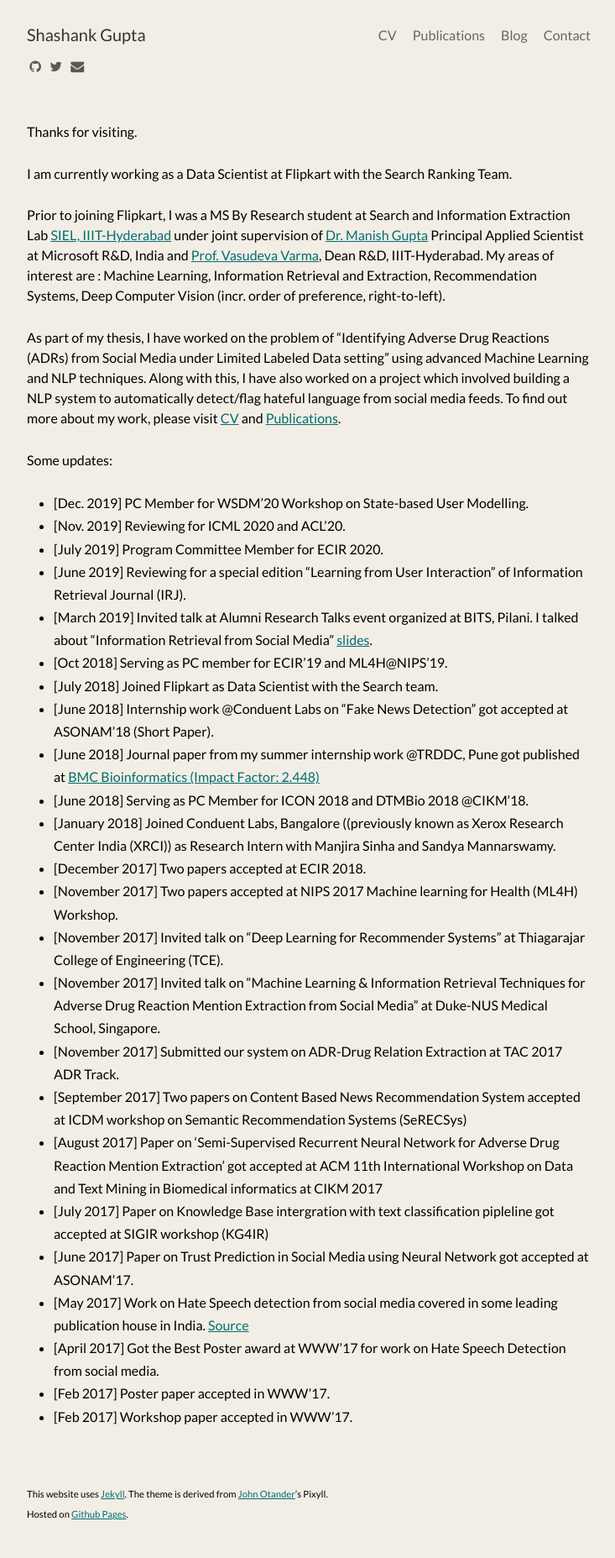
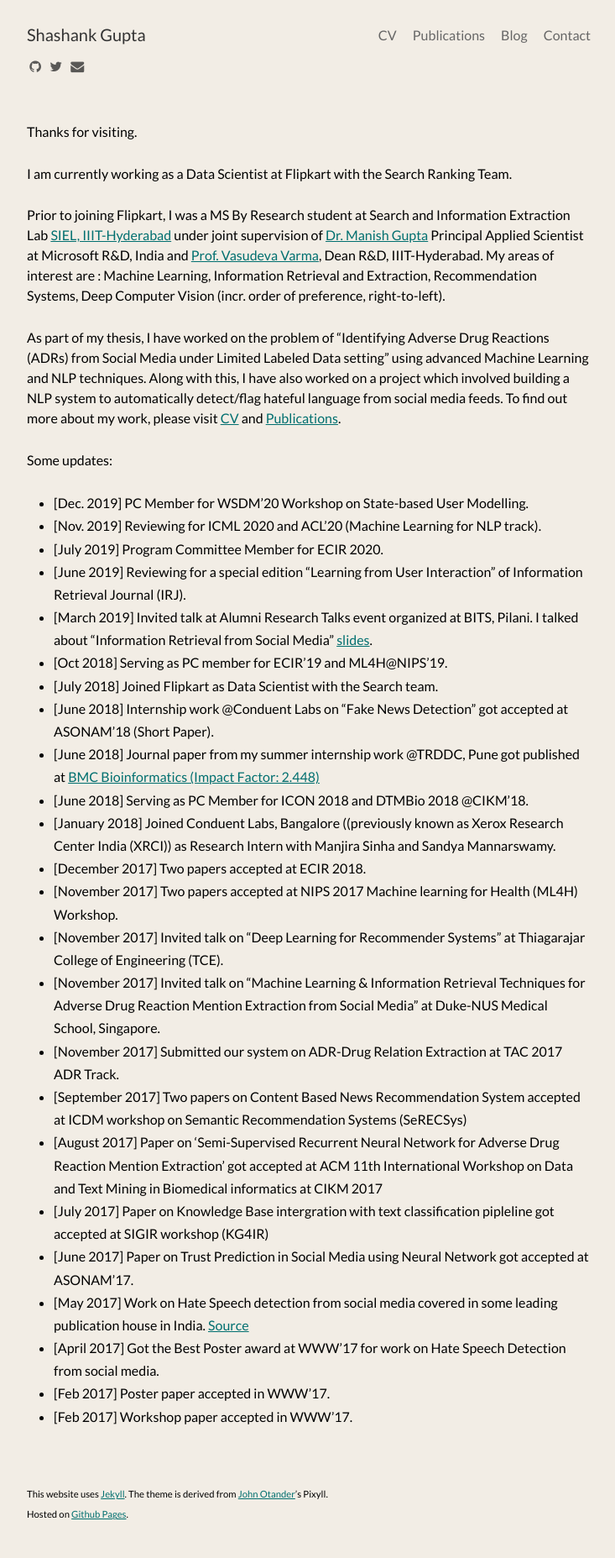
Before and after one commit to shashankg7/shashankg7.github.io, a Jekyll site: the page built from index.md, in a window 1280 px wide. Shown: the whole page at 84% size, without its empty margins (272-1005 px from the left). Built offline with Jekyll 4.4.1, drawn with Linux system fonts in a browser that asks for light colours; nearby versions of some CDN libraries.

Commit message:
Update acl

```diff
--- a/index.md
+++ b/index.md
@@ -15,7 +15,7 @@
 Some updates:
 
 * [Dec. 2019] PC Member for WSDM'20 Workshop on State-based User Modelling.
-* [Nov. 2019] Reviewing for ICML 2020 and ACL'20.
+* [Nov. 2019] Reviewing for ICML 2020 and ACL'20 (Machine Learning for NLP track).
 * [July 2019] Program Committee Member for ECIR 2020.
 * [June 2019] Reviewing for a special edition "Learning from User Interaction" of Information Retrieval Journal (IRJ).
 * [March 2019] Invited talk at Alumni Research Talks event organized at BITS, Pilani. I talked about "Information Retrieval from Social Media" [slides](https://docs.google.com/presentation/d/1waACjQVOiorrI6wtdGX1ataYaQVMKCqQGT2We69y19w/edit#slide=id.g5459ed153a_0_29).
```
